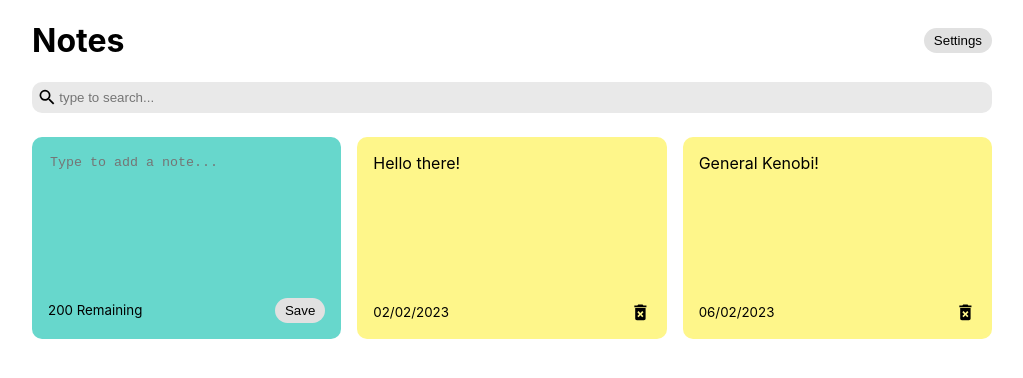
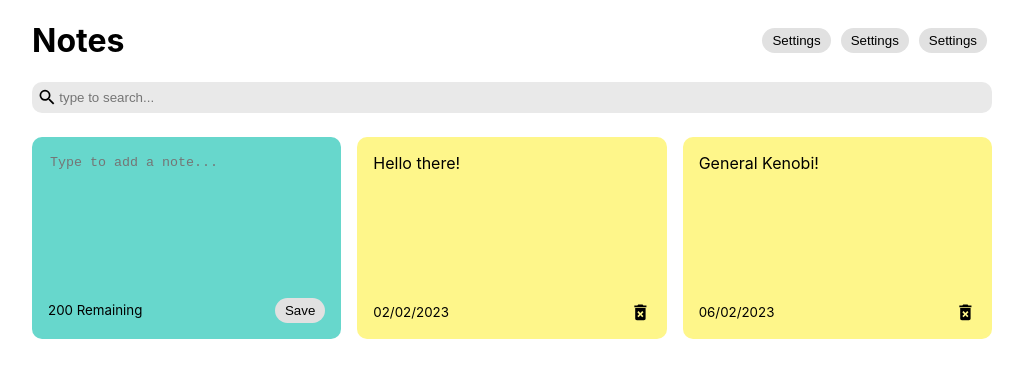
Before and after one commit to mihai-radulescu/React-Notes-App, a React (Create React App) app in the folder notes-app/: page / in a window 1280 px wide. Shown: the top 378 px of the page, without its empty margins (128-1151 px from the left). Built offline with nearby package versions, Linux system fonts and the light colour scheme; data requests are answered from the project's data file.

Commit message:
added navigation buttons

```diff
--- a/notes-app/src/components/Header.js
+++ b/notes-app/src/components/Header.js
@@ -4,9 +4,18 @@ const Header = () => {
 	return (
 		<div className='header'>
 			<h1>Notes</h1>
-			<button className='settings'>
-				Settings
-			</button>
+			<div>
+				<button className='navigation'>
+					Settings
+				</button>
+				<button className='navigation'>
+					Settings
+				</button>
+				<button className='navigation'>
+					Settings
+				</button>
+			</div>
+
 		</div>
 	);
 };
--- a/notes-app/src/index.css
+++ b/notes-app/src/index.css
@@ -73,14 +73,15 @@ code {
 	justify-content: space-between;
 }
 
-.settings {
+.navigation {
 	background-color: #e1e1e1;
 	border: none;
 	border-radius: 15px;
 	padding: 5px 10px 5px 10px;
+	margin: 0px 5px 0px 5px
 }
 
-.settings:hover {
+.navigation:hover {
 	background-color: #ededed;
 	cursor: pointer;
 }
```
